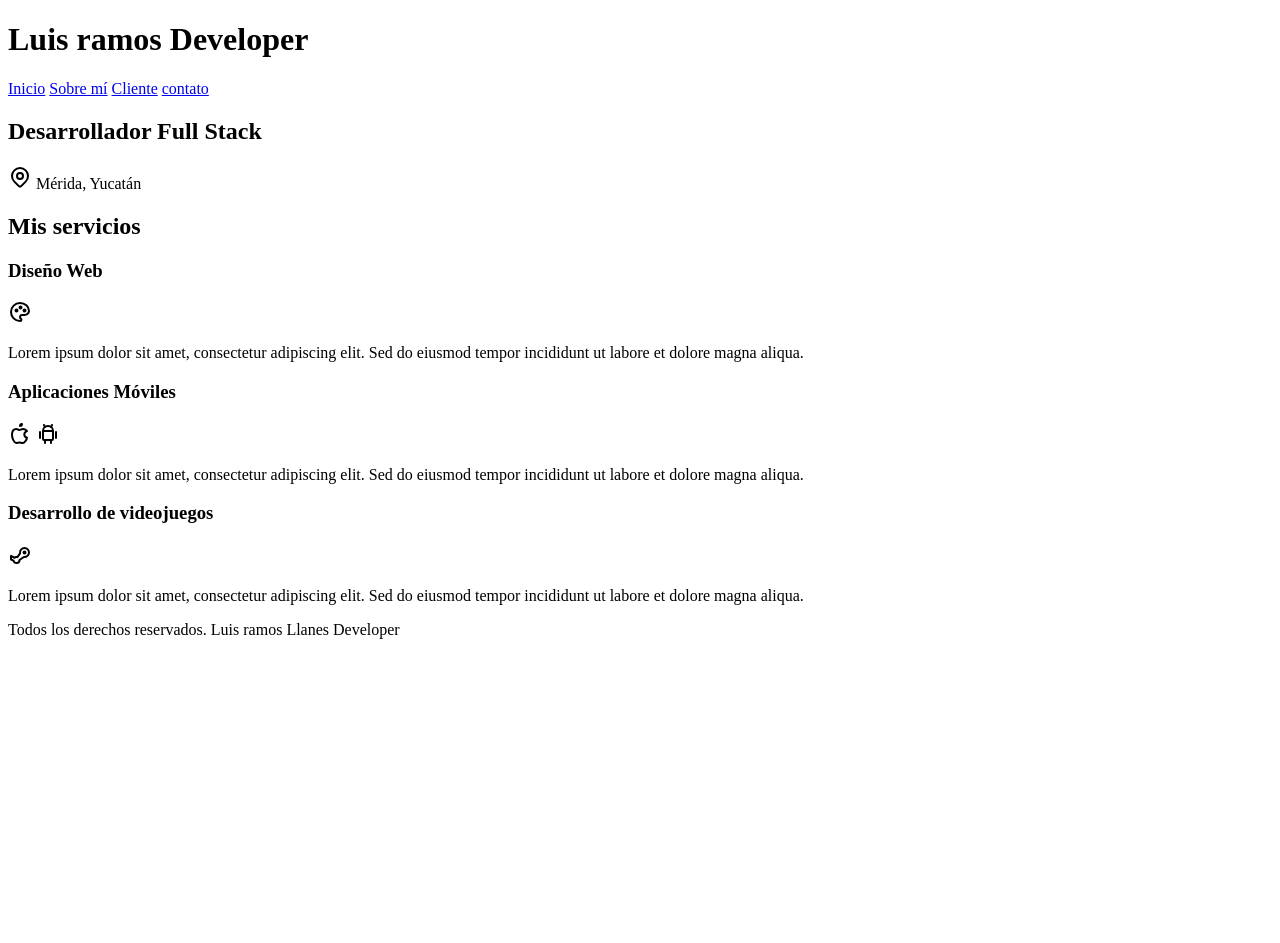
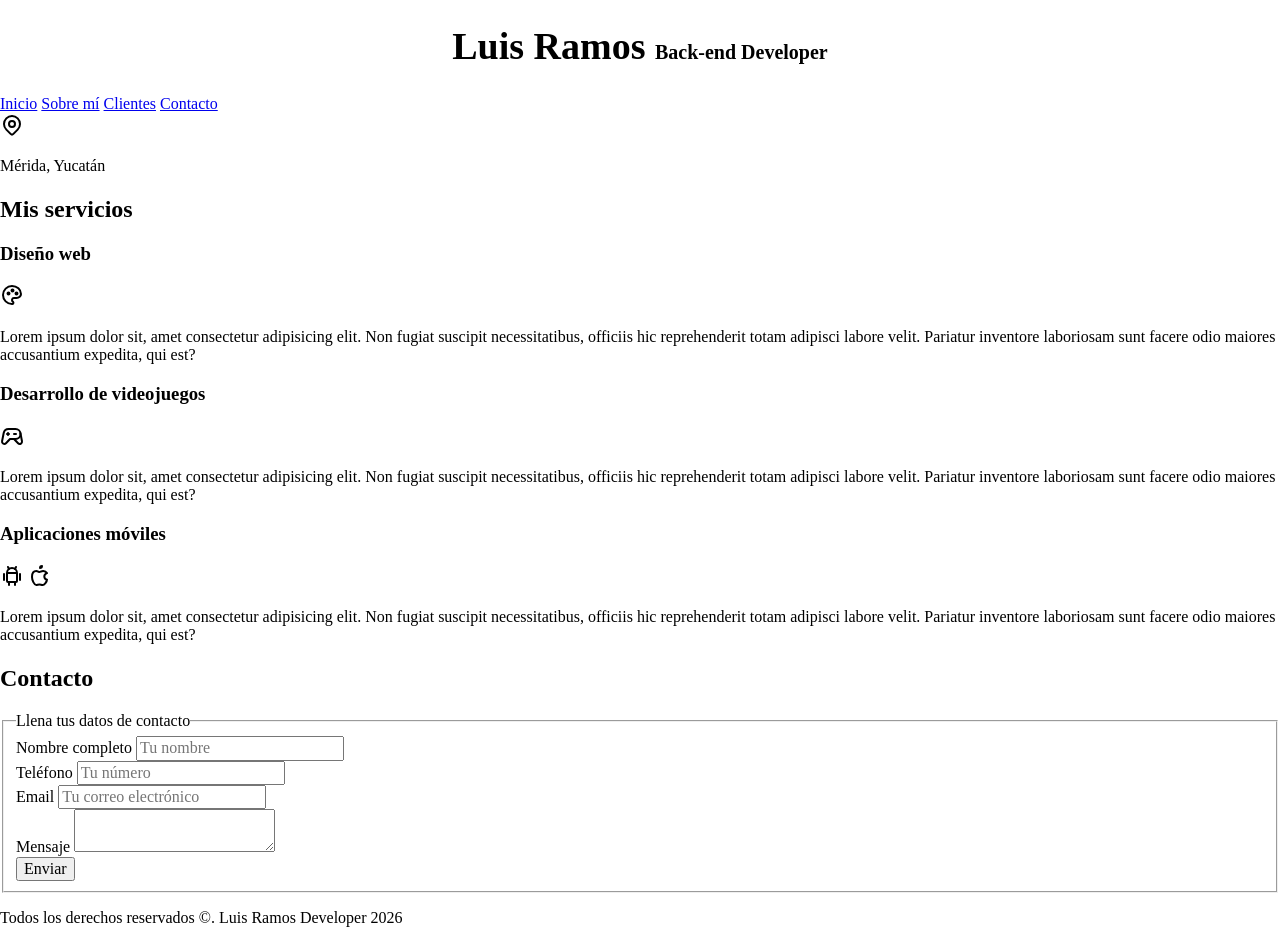
Before and after one commit to Ramos223/Desarroyo-de-fronetend-app-moviles, a plain HTML site: page index.html in a window 1280 px wide. Before the commit the page ends 800 px from the top, so only its background shows below. Drawn offline with nearby package versions, Linux system fonts and the light colour scheme.

Commit message:
feat:add contact form and base typography styles

```diff
--- /dev/null
+++ b/css/styles.css
@@ -0,0 +1,14 @@
+html { /* Truco para unificar tamaños de fuente entre navegadores */
+    font-size: 62.5%;
+}
+body {
+    font-size: 16px;
+}
+.my-title {
+    text-align: center;
+    font-size: 3.8rem;
+}
+
+.my-title span {
+    font-size: 2rem;
+}
--- a/index.html
+++ b/index.html
@@ -3,77 +3,90 @@
 <head>
     <meta charset="UTF-8">
     <meta name="viewport" content="width=device-width, initial-scale=1.0">
-    <title>Document</title>
+    <title>Developer page - Luis Ramos</title>
+
+    <!-- Normalize -->
+    <link rel="preload" href="css/normalize.css" as="style">
+    <link rel="stylesheet" href="css/normalize.css">
+
+    <!-- Estilo personalizado -->
+    <link rel="preload" href="css/styles.css" as="style">
+    <link rel="stylesheet" href="css/styles.css">
 </head>
 <body>
+
     <header>
-        <h1>Luis ramos Developer</h1>
+        <h1 class="my-title">Luis Ramos <span>Back-end Developer</span></h1>
     </header>
+
     <nav>
         <a href="#">Inicio</a>
         <a href="#">Sobre mí</a>
-        <a href="#">Cliente</a>
-        <a href="#">contato</a>
-        </a>
+        <a href="#">Clientes</a>
+        <a href="#">Contacto</a>
     </nav>
-    <section>
 
-    <h2>Desarrollador Full Stack</h2>
-    <p> <svg xmlns="http://www.w3.org/2000/svg" width="24" height="24"
-        viewBox="0 0 24 24" fill="none" stroke="currentColor"
-        stroke-width="2" stroke-linecap="round" stroke-linejoin="round"
-        class="icon icon-tabler icons-tabler-outline icon-tabler-map-pin"><path
-        stroke="none" d="M0 0h24v24H0z" fill="none" /><path d="M9 11a3 3 0 1 0 6 0a3 3 0 0 0 -6 0" /><path
-        d="M17.657 16.657l-4.243 4.243a2 2 0 0 1 -2.827 0l-4.244 -4.243a8 8 0 1 1 11.314 0" /></svg> Mérida, Yucatán</p>
+    <section class="ubicacion">
+        <svg xmlns="http://www.w3.org/2000/svg" width="24" height="24" viewBox="0 0 24 24" fill="none" stroke="currentColor" stroke-width="2" stroke-linecap="round" stroke-linejoin="round" class="icon icon-tabler icons-tabler-outline icon-tabler-map-pin"><path stroke="none" d="M0 0h24v24H0z" fill="none" /><path d="M9 11a3 3 0 1 0 6 0a3 3 0 0 0 -6 0" /><path d="M17.657 16.657l-4.243 4.243a2 2 0 0 1 -2.827 0l-4.244 -4.243a8 8 0 1 1 11.314 0" /></svg>
+        <p>Mérida, Yucatán</p>
     </section>
 
-    <main>
+    <main class="contenedor-principal">
         <h2>Mis servicios</h2>
-        <section>
-            <h3>Diseño Web</h3>
-            <svg xmlns="http://www.w3.org/2000/svg" width="24" height="24" viewBox="0 0 24 24" fill="none" stroke="currentColor" stroke-width="2" stroke-linecap="round" stroke-linejoin="round" class="icon icon-tabler icons-tabler-outline icon-tabler-palette">
-	<path stroke="none" d="M0 0h24v24H0z" fill="none" />
-	<path d="M12 21a9 9 0 0 1 0 -18c4.97 0 9 3.582 9 8c0 1.06 -.474 2.078 -1.318 2.828c-.844 .75 -1.989 1.172 -3.182 1.172h-2.5a2 2 0 0 0 -1 3.75a1.3 1.3 0 0 1 -1 2.25" />
-	<path d="M7.5 10.5a1 1 0 1 0 2 0a1 1 0 1 0 -2 0" />
-	<path d="M11.5 7.5a1 1 0 1 0 2 0a1 1 0 1 0 -2 0" />
-	<path d="M15.5 10.5a1 1 0 1 0 2 0a1 1 0 1 0 -2 0" />
-</svg>
-            <p>Lorem ipsum dolor sit amet, consectetur adipiscing elit. Sed do eiusmod tempor incididunt ut labore et dolore magna aliqua.</p>
+
+        <section class="servicio">
+            <h3>Diseño web</h3>
+            <svg xmlns="http://www.w3.org/2000/svg" width="24" height="24" viewBox="0 0 24 24" fill="none" stroke="currentColor" stroke-width="2" stroke-linecap="round" stroke-linejoin="round" class="icon icon-tabler icons-tabler-outline icon-tabler-palette"><path stroke="none" d="M0 0h24v24H0z" fill="none" /><path d="M12 21a9 9 0 0 1 0 -18c4.97 0 9 3.582 9 8c0 1.06 -.474 2.078 -1.318 2.828c-.844 .75 -1.989 1.172 -3.182 1.172h-2.5a2 2 0 0 0 -1 3.75a1.3 1.3 0 0 1 -1 2.25" /><path d="M7.5 10.5a1 1 0 1 0 2 0a1 1 0 1 0 -2 0" /><path d="M11.5 7.5a1 1 0 1 0 2 0a1 1 0 1 0 -2 0" /><path d="M15.5 10.5a1 1 0 1 0 2 0a1 1 0 1 0 -2 0" /></svg>
+            <p>Lorem ipsum dolor sit, amet consectetur adipisicing elit. Non fugiat suscipit necessitatibus, officiis hic reprehenderit totam adipisci labore velit. Pariatur inventore laboriosam sunt facere odio maiores accusantium expedita, qui est?</p>
         </section>
 
-        <section>
-            <h3>Aplicaciones Móviles</h3>
-            <svg xmlns="http://www.w3.org/2000/svg" width="24" height="24" viewBox="0 0 24 24" fill="none" stroke="currentColor" stroke-width="2" stroke-linecap="round" stroke-linejoin="round" class="icon icon-tabler icons-tabler-outline icon-tabler-brand-apple">
-	<path stroke="none" d="M0 0h24v24H0z" fill="none" />
-	<path d="M8.286 7.008c-3.216 0 -4.286 3.23 -4.286 5.92c0 3.229 2.143 8.072 4.286 8.072c1.165 -.05 1.799 -.538 3.214 -.538c1.406 0 1.607 .538 3.214 .538s4.286 -3.229 4.286 -5.381c-.03 -.011 -2.649 -.434 -2.679 -3.23c-.02 -2.335 2.589 -3.179 2.679 -3.228c-1.096 -1.606 -3.162 -2.113 -3.75 -2.153c-1.535 -.12 -3.032 1.077 -3.75 1.077c-.729 0 -2.036 -1.077 -3.214 -1.077" />
-	<path d="M12 4a2 2 0 0 0 2 -2a2 2 0 0 0 -2 2" />
-</svg>
-            <svg xmlns="http://www.w3.org/2000/svg" width="24" height="24" viewBox="0 0 24 24" fill="none" stroke="currentColor" stroke-width="2" stroke-linecap="round" stroke-linejoin="round" class="icon icon-tabler icons-tabler-outline icon-tabler-brand-android">
-	<path stroke="none" d="M0 0h24v24H0z" fill="none" />
-	<path d="M4 10l0 6" />
-	<path d="M20 10l0 6" />
-	<path d="M7 9h10v8a1 1 0 0 1 -1 1h-8a1 1 0 0 1 -1 -1v-8a5 5 0 0 1 10 0" />
-	<path d="M8 3l1 2" />
-	<path d="M16 3l-1 2" />
-	<path d="M9 18l0 3" />
-	<path d="M15 18l0 3" />
-</svg>
-            <p>Lorem ipsum dolor sit amet, consectetur adipiscing elit. Sed do eiusmod tempor incididunt ut labore et dolore magna aliqua.</p>
+        <section class="servicio">
+            <h3>Desarrollo de videojuegos</h3>
+            <svg xmlns="http://www.w3.org/2000/svg" width="24" height="24" viewBox="0 0 24 24" fill="none" stroke="currentColor" stroke-width="2" stroke-linecap="round" stroke-linejoin="round" class="icon icon-tabler icons-tabler-outline icon-tabler-device-gamepad-2"><path stroke="none" d="M0 0h24v24H0z" fill="none" /><path d="M12 5h3.5a5 5 0 0 1 0 10h-5.5l-4.015 4.227a2.3 2.3 0 0 1 -3.923 -2.035l1.634 -8.173a5 5 0 0 1 4.904 -4.019h3.4" /><path d="M14 15l4.07 4.284a2.3 2.3 0 0 0 3.925 -2.023l-1.6 -8.232" /><path d="M8 9v2" /><path d="M7 10h2" /><path d="M14 10h2" /></svg>
+            <p>Lorem ipsum dolor sit, amet consectetur adipisicing elit. Non fugiat suscipit necessitatibus, officiis hic reprehenderit totam adipisci labore velit. Pariatur inventore laboriosam sunt facere odio maiores accusantium expedita, qui est?</p>
         </section>
 
-        <section>
-            <h3>Desarrollo de videojuegos</h3>
-<svg xmlns="http://www.w3.org/2000/svg" width="24" height="24" viewBox="0 0 24 24" fill="none" stroke="currentColor" stroke-width="2" stroke-linecap="round" stroke-linejoin="round" class="icon icon-tabler icons-tabler-outline icon-tabler-brand-steam">
-	<path stroke="none" d="M0 0h24v24H0z" fill="none" />
-	<path d="M16.5 5a4.5 4.5 0 1 1 -.653 8.953l-4.347 3.009l0 .038a3 3 0 0 1 -2.824 3l-.176 0a3 3 0 0 1 -2.94 -2.402l-2.56 -1.098v-3.5l3.51 1.755a2.989 2.989 0 0 1 2.834 -.635l2.727 -3.818a4.5 4.5 0 0 1 4.429 -5.302" />
-	<path d="M15.5 9.5a1 1 0 1 0 2 0a1 1 0 1 0 -2 0" fill="currentColor" />
-</svg>
-            <p>Lorem ipsum dolor sit amet, consectetur adipiscing elit. Sed do eiusmod tempor incididunt ut labore et dolore magna aliqua.</p>
+        <section class="servicio">
+            <h3>Aplicaciones móviles</h3>
+            <div>
+                <svg xmlns="http://www.w3.org/2000/svg" width="24" height="24" viewBox="0 0 24 24" fill="none" stroke="currentColor" stroke-width="2" stroke-linecap="round" stroke-linejoin="round" class="icon icon-tabler icons-tabler-outline icon-tabler-brand-android"><path stroke="none" d="M0 0h24v24H0z" fill="none" /><path d="M4 10l0 6" /><path d="M20 10l0 6" /><path d="M7 9h10v8a1 1 0 0 1 -1 1h-8a1 1 0 0 1 -1 -1v-8a5 5 0 0 1 10 0" /><path d="M8 3l1 2" /><path d="M16 3l-1 2" /><path d="M9 18l0 3" /><path d="M15 18l0 3" /></svg>
+                <svg xmlns="http://www.w3.org/2000/svg" width="24" height="24" viewBox="0 0 24 24" fill="none" stroke="currentColor" stroke-width="2" stroke-linecap="round" stroke-linejoin="round" class="icon icon-tabler icons-tabler-outline icon-tabler-brand-apple"><path stroke="none" d="M0 0h24v24H0z" fill="none" /><path d="M8.286 7.008c-3.216 0 -4.286 3.23 -4.286 5.92c0 3.229 2.143 8.072 4.286 8.072c1.165 -.05 1.799 -.538 3.214 -.538c1.406 0 1.607 .538 3.214 .538s4.286 -3.229 4.286 -5.381c-.03 -.011 -2.649 -.434 -2.679 -3.23c-.02 -2.335 2.589 -3.179 2.679 -3.228c-1.096 -1.606 -3.162 -2.113 -3.75 -2.153c-1.535 -.12 -3.032 1.077 -3.75 1.077c-.729 0 -2.036 -1.077 -3.214 -1.077" /><path d="M12 4a2 2 0 0 0 2 -2a2 2 0 0 0 -2 2" /></svg>
+            </div>
+            <p>Lorem ipsum dolor sit, amet consectetur adipisicing elit. Non fugiat suscipit necessitatibus, officiis hic reprehenderit totam adipisci labore velit. Pariatur inventore laboriosam sunt facere odio maiores accusantium expedita, qui est?</p>
         </section>
     </main>
+
+    <section class="contacto">
+        <h2>Contacto</h2>
+        <form>
+            <fieldset>
+                <legend>Llena tus datos de contacto</legend>
+                <div>
+                    <label>Nombre completo</label>
+                    <input type="text" placeholder="Tu nombre">
+                </div>
+                <div>
+                    <label>Teléfono</label>
+                    <input type="tel" placeholder="Tu número">
+                </div>
+                <div>
+                    <label>Email</label>
+                    <input type="email" placeholder="Tu correo electrónico">
+                </div>
+                <div>
+                    <label>Mensaje</label>
+                    <textarea></textarea>
+                </div>
+                <div>
+                    <input type="submit" value="Enviar">
+                </div>
+            </fieldset>
+        </form>
     </section>
+
     <footer>
-        <p>Todos los derechos reservados. Luis ramos Llanes Developer</p>
+        <p>Todos los derechos reservados ©. Luis Ramos Developer 2026</p>
     </footer>
+
 </body>
 </html>
```
Also changed, not shown: css/normalize.css (added).
